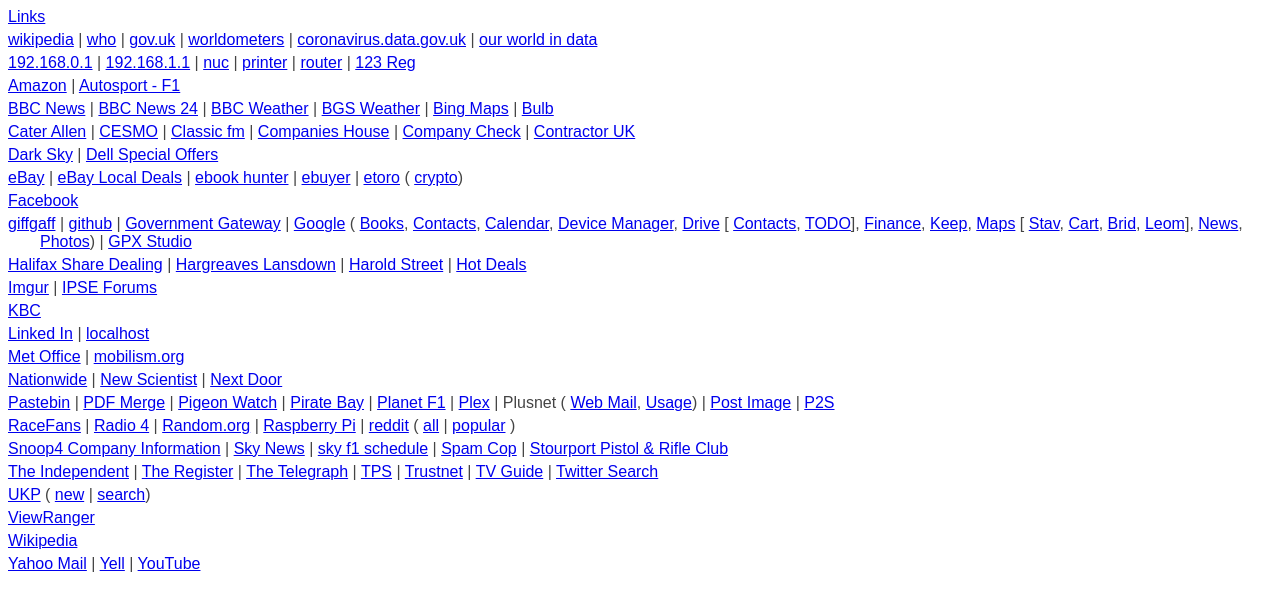
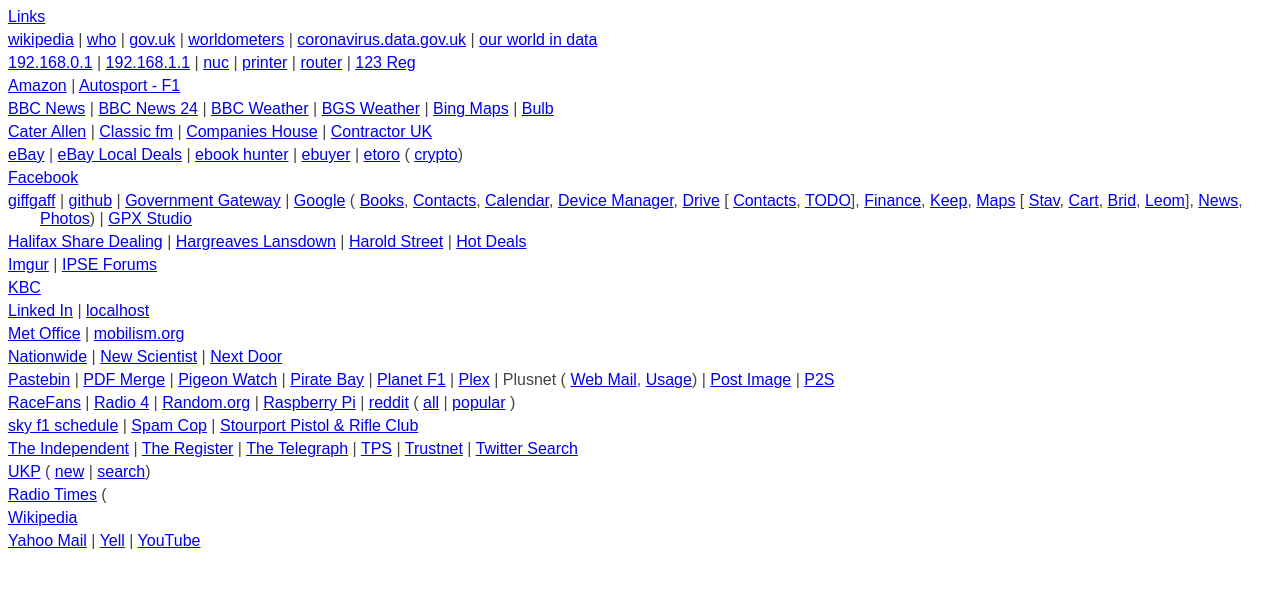
Before and after one commit to greenfieldcomputers/sgweb, a plain HTML site: page links.html in a window 1280 px wide. Drawn offline with Linux system fonts and the light colour scheme.

Commit message:
Update links.html

```diff
--- a/links.html
+++ b/links.html
@@ -32,7 +32,7 @@
     <a href="http://www.123reg.co.uk/" target="_blank">123 Reg</a>
   </p>
   <p>
-    <a href="http://smile.amazon.co.uk" target="_blank">Amazon</a><span style="background-color:transparent"> |
+    <a href="https://www.amazon.co.uk/" target="_blank">Amazon</a><span style="background-color:transparent"> |
     <a href="http://www.autosport.com/f1/ target="_blank">Autosport - F1</a>
   </p>
   <p>
@@ -45,15 +45,9 @@
   </p>
   <p>
     <a href="http://www.caterallen.co.uk/" target="_blank">Cater Allen</a> |
-    <a href="https://cesmohub.com" target="_blank">CESMO</a> |
     <a href="http://www.classicfm.co.uk/Default.asp" target="_blank">Classic fm</a> |
     <a href="http://www.companieshouse.gov.uk/" target="_blank">Companies House</a> |
-    <a href="http://companycheck.co.uk/" target="_blank">Company Check</a> |
     <a href="http://www.contractoruk.com" target="_blank">Contractor UK</a>
-  </p>
-  <p>
-    <a href="https://darksky.net/forecast/52.3333,-2.2322/uk224/en" target="_blank">Dark Sky</a> |
-    <a href="http://www.dmxdimension.com/" target="_blank">Dell Special Offers</a>
   </p>
   <p>
     <a href="http://www.ebay.co.uk/" target="_blank">eBay</a> |
@@ -137,8 +131,6 @@
     <a href="https://www.reddit.com/r/popular" target="_blank">popular</a> )
   </p>
   <p>
-    <a href="http://www.snoop4companies.co.uk/" target="_blank">Snoop4 Company Information</a> |
-    <a href="https://news.sky.com/watch-live" target="_blank">Sky News</a> |
     <a href="https://www.skysports.com/f1/schedule-results" target="_blank">sky f1 schedule</a> |
     <a href="http://www.spamcop.net/mcgi?action=loginform;returnurl=/" target="_blank">Spam Cop</a> |
     <a href="http://www.stourportonsevernpistolnrifleclub.co.uk/" target="_blank">Stourport Pistol &amp; Rifle Club</a>
@@ -149,7 +141,6 @@
     <a href="http://www.telegraph.co.uk/" target="_blank">The Telegraph</a> |
     <a href="https://complaints.tpsonline.org.uk/consumer/complaint" target="_blank">TPS</a> |
     <a href="https://www.trustnet.com/" target="_blank">Trustnet</a> |
-    <a href="http://www.tvguide.co.uk/" target="_blank">TV Guide</a> |
     <a href="https://twitter.com/search-home" target="_blank">Twitter Search</a>
   </p>
   <p>
@@ -158,7 +149,7 @@
     <a href="https://www.google.com/search?as_sitesearch=www.uk-preppers.co.uk/forum" target="_blank">search</a>)
   </p>
   <p>
-    <a href="http://my.viewranger.com" target="_blank">ViewRanger</a>
+    <a href="https://www.radiotimes.com/tv/tv-listings/" target="_blank">Radio Times</a> (
   </p>
   <p>
     <a href="http://www.wikipedia.org" target="_blank">Wikipedia</a>
```
